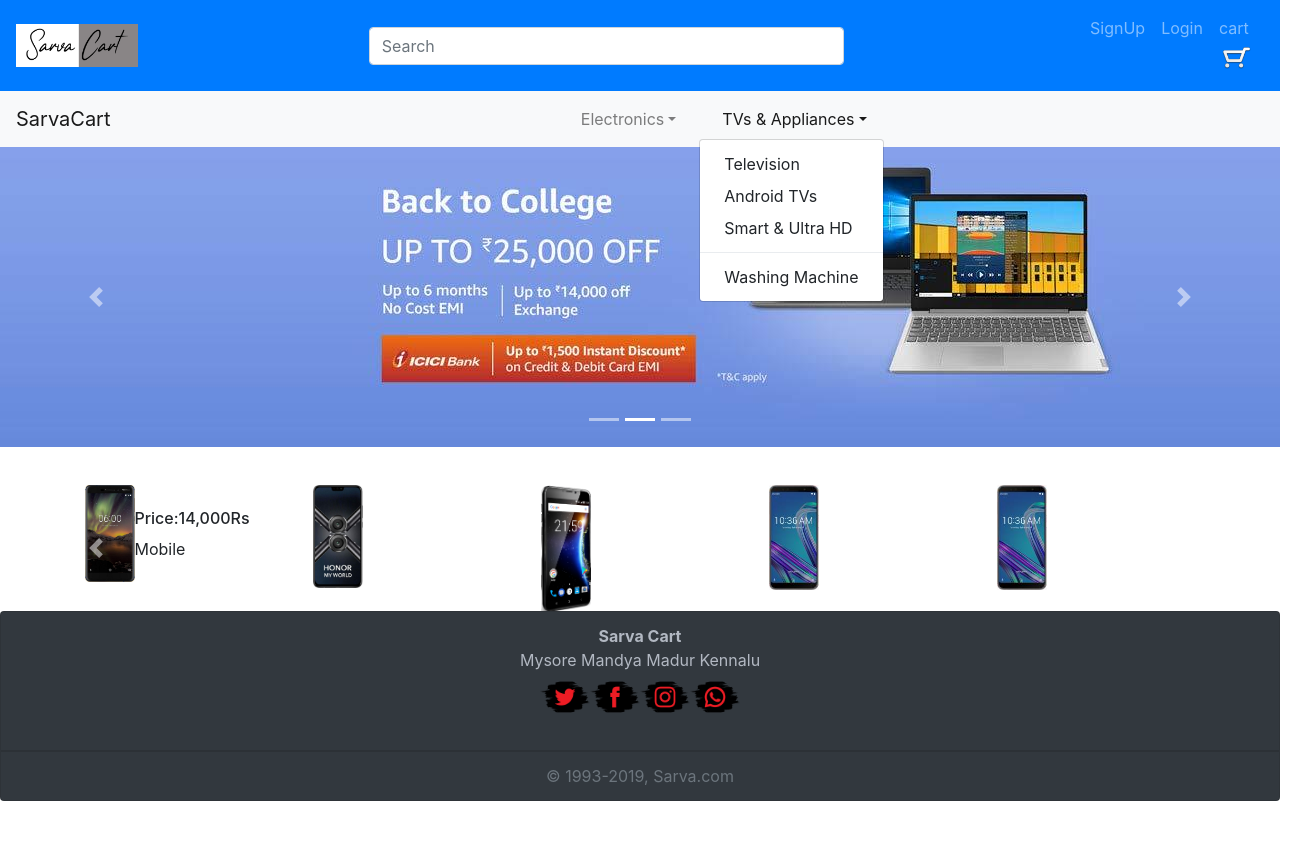
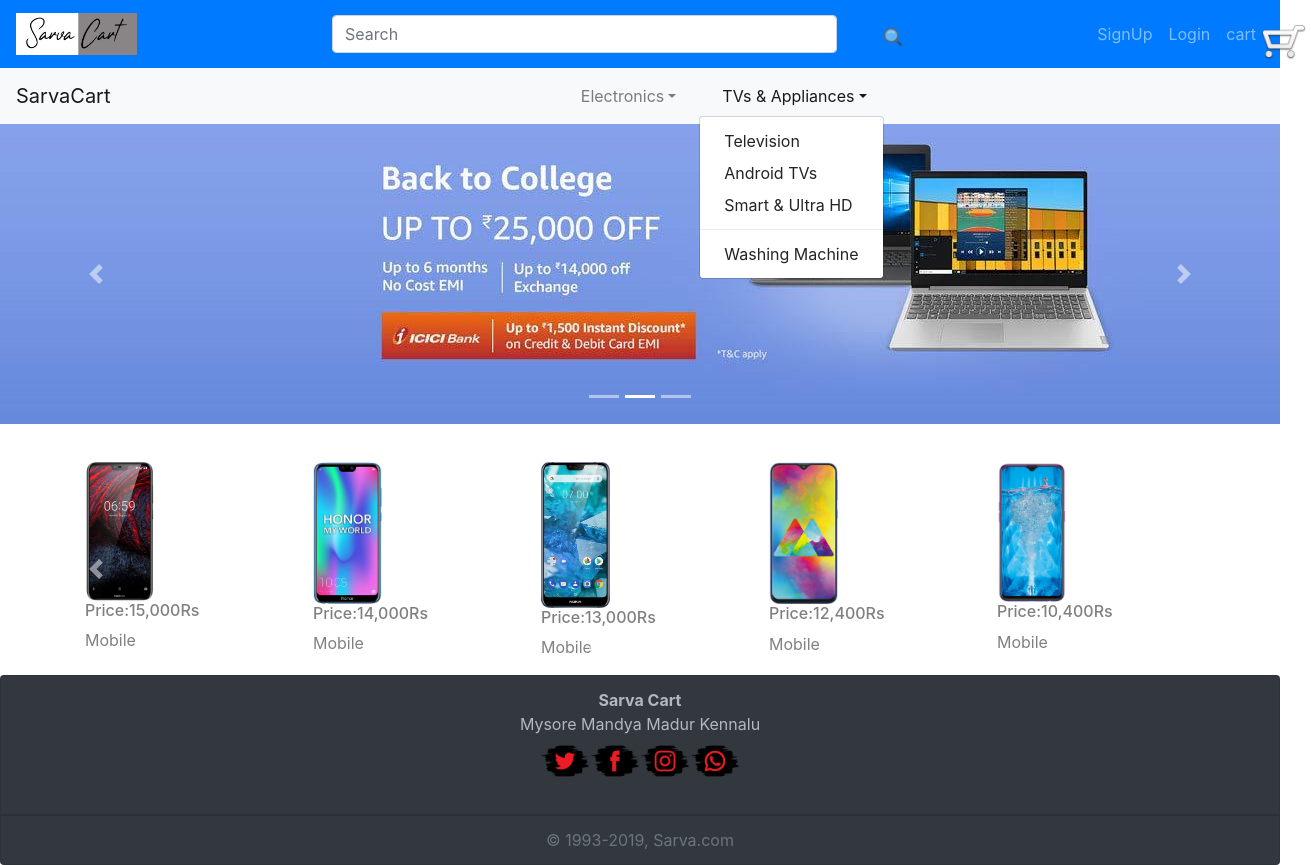
Before and after one commit to ArunSarva/SarvaCart, a React (Create React App) app: page /Home in a window 1280 px wide. Both pictures are taken after a click on the button "TVs & Appliances". Shown: the whole page, 1311 px wide, since content can reach past the window. Before the commit the page ends 801 px from the top, so only its background shows below. Built offline with nearby package versions, Linux system fonts and the light colour scheme.

Commit message:
ui updated

```diff
--- a/src/Api/Index.js
+++ b/src/Api/Index.js
@@ -5,7 +5,7 @@
 })
 export const signup = payload => api.post('/Signup', payload)
 export const AddCart = payload => api.post('/AddCart', payload)
-
+export const Addproduct = payload => api.post('/Addproduct', payload)
 export const Login = payload => api.post(`/Login`,payload)
 export const updateCart = (id, addedItem) => api.put(`/updateCart/${id}`,addedItem)
 export const Remove_itemById = id => {
@@ -19,6 +19,7 @@
     signup,
     Login,
     AddCart,
+    Addproduct,
     Remove_itemById,
     updateCart,
     // updateMovieById,
--- a/src/components/CSS/Navbar.css
+++ b/src/components/CSS/Navbar.css
@@ -7,7 +7,7 @@
     width: 15%;
 }
 .brand{
-    width:75%;
+    width:70%;
     height: 1%;
 }
 /* .Nav_signup{
@@ -15,8 +15,10 @@
     padding-right: 100px;
 } */
 .Cart{
-    height: 35px;
-    width: 35px;
+    height: 55px;
+    width: 55px;
+    position: absolute;
+    top: 20%;
 }
 .search{
    margin-left: -200%;
@@ -25,3 +27,16 @@
 .Nav_signup{
     margin-right: 20%;
 }
+.search_btn{
+    left: 68%;
+    position: absolute;
+    top: 26%;
+    height: 50%;
+    width: 40px;
+    border: none;
+    background-color: transparent;
+}
+.search_icon{
+    height: 100%;
+    /* width: 50%; */
+}
--- a/src/components/CSS/Product_slider.css
+++ b/src/components/CSS/Product_slider.css
@@ -1,11 +1,11 @@
 .Products{
-    width: 25%;
-    height:20%;
-    float: left;
+    width: 35%;
+    /* float: left; */
 }
 .Price_tag{
     color: black;
 }
 .pgh{
-    margin-left: 15%;
+    /* margin-left: 15%; */
+    color:grey;
 }
--- a/src/components/Navbar1.js
+++ b/src/components/Navbar1.js
@@ -1,5 +1,5 @@
 import React, { Component } from 'react';
-import { Nav,Navbar, Form,FormControl } from 'react-bootstrap';
+import { Nav,Navbar, Form,FormControl,Button } from 'react-bootstrap';
 import './CSS/Navbar.css';
 
 class Navbar1 extends Component {
@@ -11,6 +11,8 @@
        </Navbar.Brand>
           <Form >
             <FormControl type="text" placeholder="Search" className=" search" />
+            <Button className="search_btn" onClick={this.Search}><img className="search_icon" src={require('../Image/search.png')} alt="Logo image"  /></Button>
+            {/* <input className="search_icon" type="submit" value="" /> */}
           </Form>
           <Navbar.Toggle aria-controls="responsive-navbar-nav" />
           <Navbar.Collapse id="responsive-navbar-nav">
--- a/src/components/Product_slider.js
+++ b/src/components/Product_slider.js
@@ -6,89 +6,50 @@
 	render() {
 		return (
 			<div>
-					<Carousel className="Slider" bg="primary">
+					<Carousel className="Slider" >
 						<Carousel.Item>
 						<Container>
 							<Row>
 								<Col className="Products">
-								{/* <div > */}
 								<img className="Products" src={require('../Image/Mobiles/Nokia/nokia1.jpg')} alt="Card image"  />
+								<br></br>
 								<p className="pgh" >
 									<h6>Price:15,000Rs</h6>
 									Mobile
 								</p>
-								{/* </div> */}
-
 								</Col>
 								<Col className="Products">
-								{/* <div > */}
 								<img className="Products" src={require('../Image/Mobiles/Honor/honor1.jpg')} alt="Card image"  />
-								<p className="pgh">
-									<h6>Price:14,000Rs</h6>
-									Mobile
-								</p>
-								{/* </div> */}
-
-								</Col>
-								<Col className="Products">
-								{/* <div > */}
-								<img className="Products" src={require('../Image/mobile1.jpg')} alt="Card image"  />
-								<p className="pgh">
-									<h6>Price:1,000Rs</h6>
-									Shoe
-								</p>
-								{/* </div> */}
-
-								</Col>
-								<Col className="Products">
-								{/* <div > */}
-								<img className="Products" src={require('../Image/mobile2.jpg')} alt="Card image"  />
-								{/* </div> */}
-								<p className="pgh">
-									<h6>Price:1,400Rs</h6>
-									Watch
-								</p>
-
-								</Col>
-								<Col className="Products">
-									<img className="Products" src={require('../Image/m4.jpeg')} alt="Card image"  />
-								</Col>
-
-							</Row>
-						</Container>
-						{/* <img  src={require('../Image/slide1.jpg')} alt="Card image"  /> */}
-						</Carousel.Item>
-						<Carousel.Item>
-						<Container>
-							<Row>
-								<Col className="Products">
-								{/* <div > */}
-								<img className="Products" src={require('../Image/Mobiles/Nokia/nokia2.jpg')} alt="Card image"  />
 								<br></br>
 								<p className="pgh">
 									<h6>Price:14,000Rs</h6>
 									Mobile
 								</p>
-								{/* </div> */}
+								</Col>
+								<Col className="Products">
+								<img className="Products" src={require('../Image/Mobiles/Samsung/Samsung1.jpg')} alt="Card image"  />
+								<br></br>
+								<p className="pgh">
+									<h6>Price:13,000Rs</h6>
+									Mobile
+								</p>
+								</Col>
+								<Col className="Products">
+								<img className="Products" src={require('../Image/Mobiles/Oppo/Oppo3.jpg')} alt="Card image"  />
+								<br></br>
+								<p className="pgh">
+									<h6>Price:12,400Rs</h6>
+									Mobile
+								</p>
 
 								</Col>
 								<Col className="Products">
-								{/* <div > */}
-								<img className="Products" src={require('../Image/Mobiles/Honor/honor2.jpg')} alt="Card image"  />
-								{/* </div> */}
-
-								</Col>
-								<Col className="Products">
-								{/* <div > */}
-								<img className="Products" src={require('../Image/mobile4.jpg')} alt="Card image"  />
-								{/* </div> */}
-
-								</Col>
-								<Col className="Products">
-									<img className="Products" src={require('../Image/m4.jpeg')} alt="Card image"  />
-								</Col>
-								<Col className="Products">
-									<img className="Products" src={require('../Image/m4.jpeg')} alt="Card image"  />
+									<img className="Products" src={require('../Image/Mobiles/Oppo/Oppo1.jpg')} alt="Card image"  />
+									<br></br>
+								<p className="pgh">
+									<h6>Price:10,400Rs</h6>
+									Mobile
+								</p>
 								</Col>
 
 							</Row>
@@ -96,31 +57,95 @@
 						</Carousel.Item>
 						<Carousel.Item>
 						<Container>
-							<Row>
+						<Row>
 								<Col className="Products">
-								{/* <div > */}
-								<img className="Products" src={require('../Image/Mobiles/Nokia/nokia3.jpg')} alt="Card image"  />
-								{/* </div> */}
+								<img className="Products" src={require('../Image/Mobiles/Nokia/nokia1.jpg')} alt="Card image"  />
+								<br></br>
+								<p className="pgh" >
+									<h6>Price:15,000Rs</h6>
+									Mobile
+								</p>
+								</Col>
+								<Col className="Products">
+								<img className="Products" src={require('../Image/Mobiles/Honor/honor1.jpg')} alt="Card image"  />
+								<br></br>
+								<p className="pgh">
+									<h6>Price:14,000Rs</h6>
+									Mobile
+								</p>
+								</Col>
+								<Col className="Products">
+								<img className="Products" src={require('../Image/Mobiles/Nokia/nokia5.jpg')} alt="Card image"  />
+								<br></br>
+								<p className="pgh">
+									<h6>Price:13,000Rs</h6>
+									Mobile
+								</p>
+								</Col>
+								<Col className="Products">
+								<img className="Products" src={require('../Image/Mobiles/Samsung/Samsung2.jpg')} alt="Card image"  />
+								<br></br>
+								<p className="pgh">
+									<h6>Price:12,400Rs</h6>
+									Mobile
+								</p>
 
 								</Col>
 								<Col className="Products">
-								{/* <div > */}
-								<img className="Products" src={require('../Image/Mobiles/Honor/honor2.jpg')} alt="Card image"  />
-								{/* </div> */}
+									<img className="Products" src={require('../Image//Mobiles/Oppo/Oppo2.jpg')} alt="Card image"  />
+									<br></br>
+								<p className="pgh">
+									<h6>Price:10,400Rs</h6>
+									Mobile
+								</p>
+								</Col>
+
+							</Row>
+						</Container>
+						</Carousel.Item>
+						<Carousel.Item>
+						<Container>
+						<Row>
+								<Col className="Products">
+								<img className="Products" src={require('../Image/Mobiles/Nokia/nokia1.jpg')} alt="Card image"  />
+								<br></br>
+								<p className="pgh" >
+									<h6>Price:15,000Rs</h6>
+									Mobile
+								</p>
+								</Col>
+								<Col className="Products">
+								<img className="Products" src={require('../Image/Mobiles/Honor/honor1.jpg')} alt="Card image"  />
+								<br></br>
+								<p className="pgh">
+									<h6>Price:14,000Rs</h6>
+									Mobile
+								</p>
+								</Col>
+								<Col className="Products">
+								<img className="Products" src={require('../Image/Mobiles/Samsung/Samsung1.jpg')} alt="Card image"  />
+								<br></br>
+								<p className="pgh">
+									<h6>Price:13,000Rs</h6>
+									Mobile
+								</p>
+								</Col>
+								<Col className="Products">
+								<img className="Products" src={require('../Image/Mobiles/Samsung/Samsung5.jpg')} alt="Card image"  />
+								<br></br>
+								<p className="pgh">
+									<h6>Price:12,400Rs</h6>
+									Mobile
+								</p>
 
 								</Col>
 								<Col className="Products">
-								{/* <div > */}
-								<img className="Products" src={require('../Image/m4.jpeg')} alt="Card image"  />
-								{/* </div> */}
-
-								</Col>
-								<Col className="Products">
-								{/* <div > */}
-								<img className="Products" src={require('../Image/m2.jpeg')} alt="Card image"  />
-								</Col>
-								<Col className="Products">
-									<img className="Products" src={require('../Image/m4.jpeg')} alt="Card image"  />
+									<img className="Products" src={require('../Image/Mobiles/Oppo/Oppo3.jpg')} alt="Card image"  />
+									<br></br>
+								<p className="pgh">
+									<h6>Price:10,400Rs</h6>
+									Mobile
+								</p>
 								</Col>
 
 							</Row>
```
Also changed, not shown: src/components/Addproduct.js (+34 -21 lines), src/Image/search.png (added).
